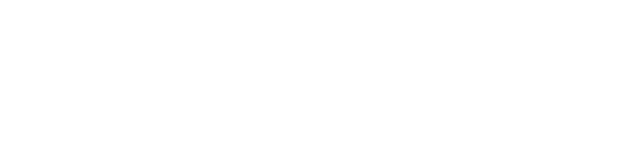
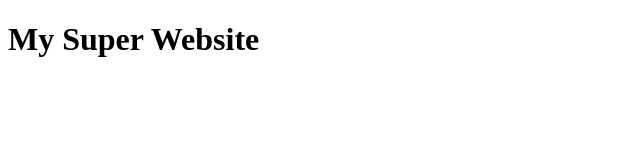
Before and after one commit to alicepetitjean/my-super-website, a plain HTML site: page index.html in a window 1280 px wide. Shown: the whole page, without its empty margins (0-640 px from the left). Drawn offline with Linux system fonts and the light colour scheme.

Commit message:
Added Title and h1

```diff
--- a/index.html
+++ b/index.html
@@ -2,9 +2,9 @@
 <html>
   <head>
     <meta charset="UTF-8">
-    <title>title</title>
+    <title>My Super Website</title>
   </head>
   <body>
-
+  <h1>My Super Website</h1>
   </body>
 </html>
```
